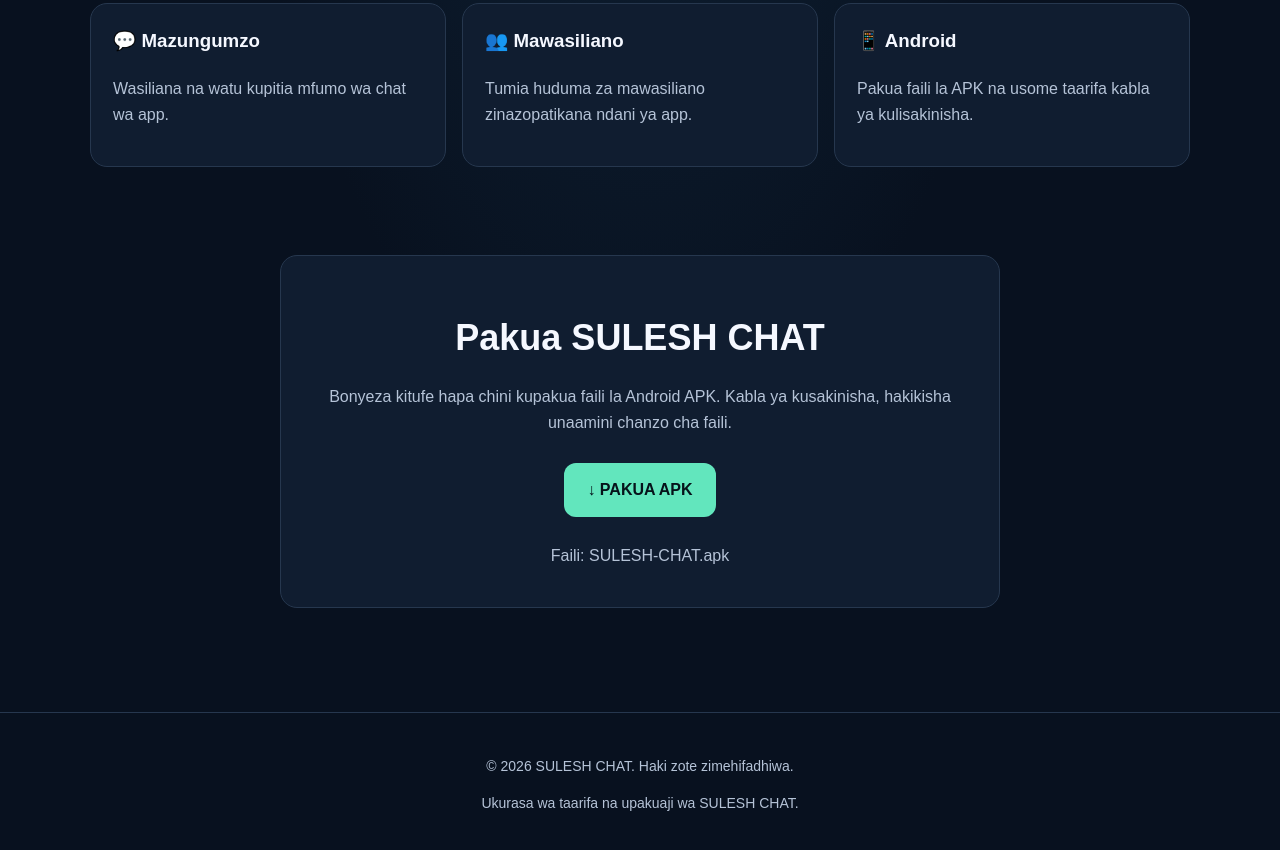
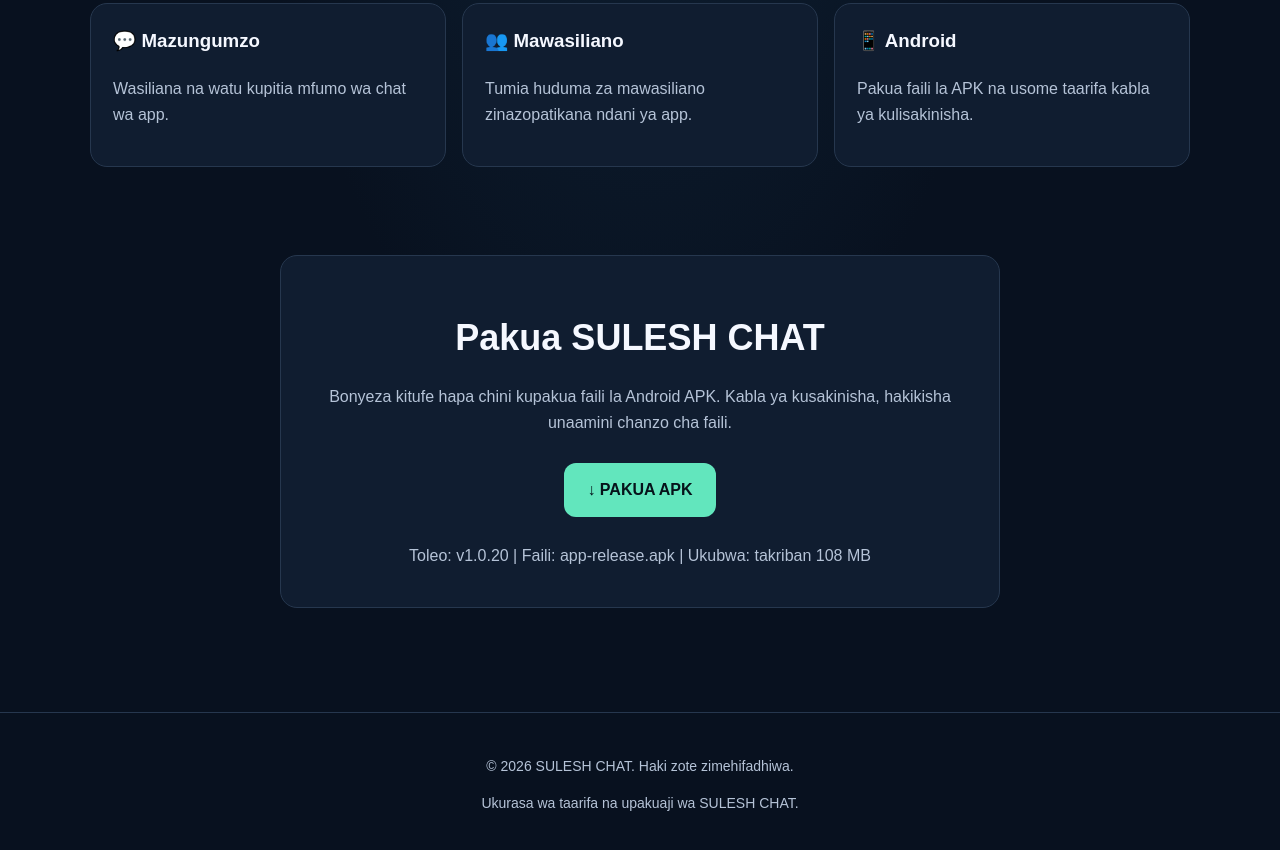
Before and after one commit to arifsalum61-arch/sulesh-chat-download-site, a plain HTML site: page index.html in a window 1280 px wide. Shown: the part 1257-2107 px from the top of the page. Drawn offline with Linux system fonts and the light colour scheme.

Commit message:
Update SULESH CHAT download page to v1.0.20

```diff
--- a/index.html
+++ b/index.html
@@ -4,6 +4,7 @@
   <meta charset="UTF-8">
   <meta name="viewport" content="width=device-width, initial-scale=1">
   <meta name="theme-color" content="#08111f">
+  <meta name="application-version" content="1.0.20">
 
   <title>SULESH CHAT — Pakua App Rasmi ya Android</title>
   <meta name="description" content="Karibu SULESH CHAT. Tembelea ukurasa rasmi wa app, angalia picha zake na pakua toleo la Android.">
@@ -219,7 +220,7 @@
         Karibu kwenye SULESH CHAT. Tazama picha za app na pakua
         toleo la Android kutoka kwenye ukurasa huu.
       </p>
-      <a class="button" href="SULESH-CHAT.apk" download>
+      <a class="button" href="https://github.com/arifsalum61-arch/SULESH.CHAT-/releases/download/v1.0.20/app-release.apk">
         ↓ PAKUA SULESH CHAT APK
       </a>
       <a class="button secondary" href="#picha">Tazama picha</a>
@@ -286,10 +287,10 @@
           Bonyeza kitufe hapa chini kupakua faili la Android APK.
           Kabla ya kusakinisha, hakikisha unaamini chanzo cha faili.
         </p>
-        <a class="button" href="SULESH-CHAT.apk" download>
+        <a class="button" href="https://github.com/arifsalum61-arch/SULESH.CHAT-/releases/download/v1.0.20/app-release.apk">
           ↓ PAKUA APK
         </a>
-        <p>Faili: SULESH-CHAT.apk</p>
+        <p>Toleo: v1.0.20 | Faili: app-release.apk | Ukubwa: takriban 108 MB</p>
       </div>
     </section>
   </main>
```
